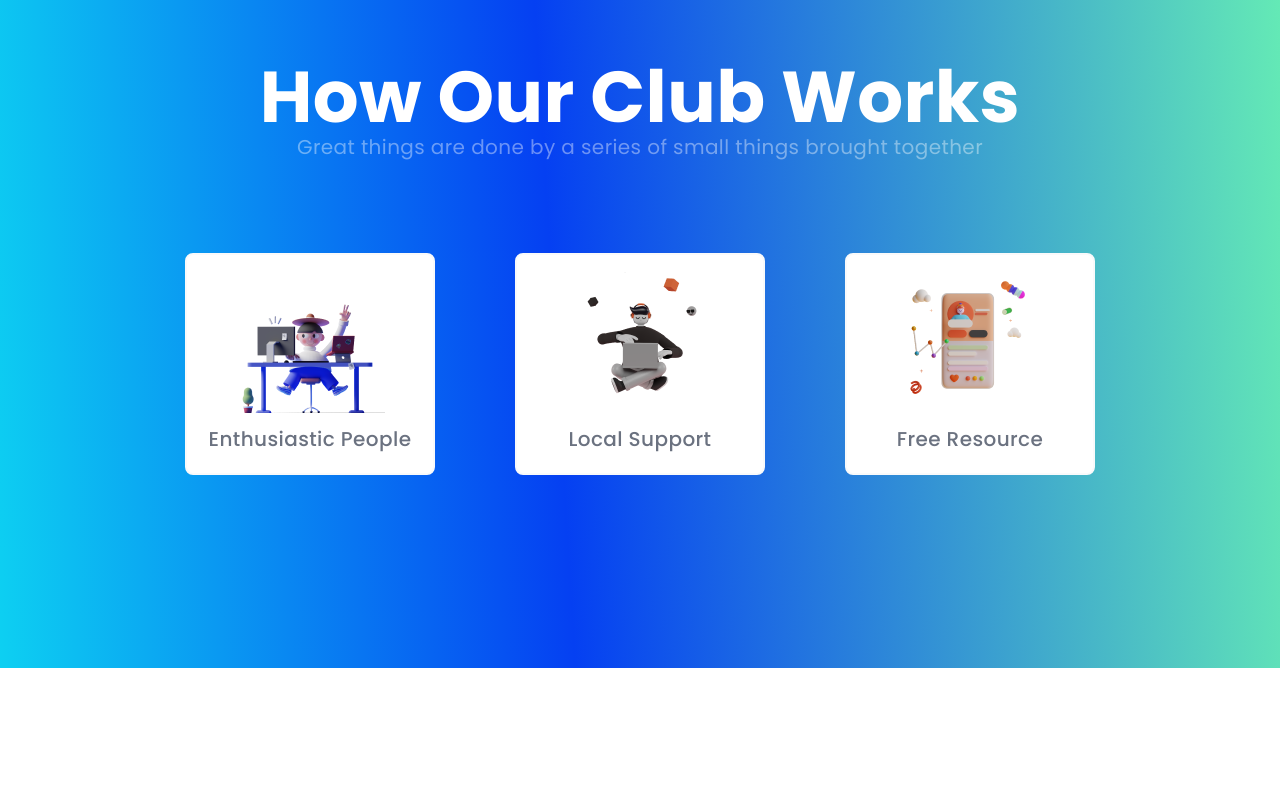
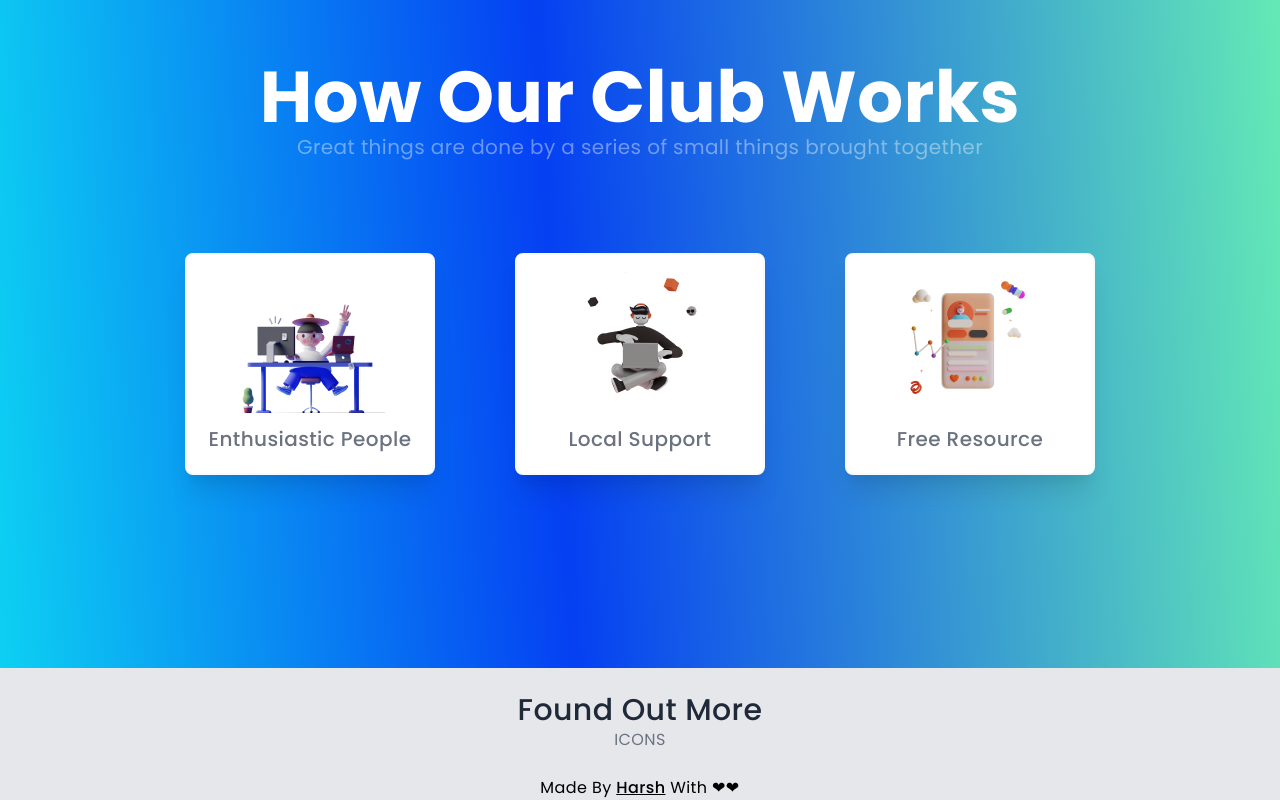
Before and after one commit to 0xharshrastogi/DevHead, a React (Create React App) app: page / in a window 1280 px wide. Shown: the part 932-1732 px from the top of the page. Before the commit the page ends 1600 px from the top, so only its background shows below. Built offline with nearby package versions, Linux system fonts and the light colour scheme.

Commit message:
Footer Created tobe Tested

```diff
--- a/src/components/Card/Card.tsx
+++ b/src/components/Card/Card.tsx
@@ -12,7 +12,7 @@ const Card = (props: Props) => {
   return (
     <div
       style={{ minWidth: "250px" }}
-      className="border-2 bg-white transition-shadow border-gray-50 rounded-lg p-2 w-full max-w-xs card"
+      className="border-2 bg-white border-gray-50 rounded-lg p-2 w-full transform transition-all shadow-xl hover:shadow-2xl hover:scale-105 max-w-xs card"
     >
       <div className="card__image_wrapper">
         <img src={imageSrc} alt={cardTitle} className="mx-auto card__image" />
--- /dev/null
+++ b/src/components/Footer/Footer.tsx
@@ -0,0 +1,22 @@
+const Footer = () => {
+  return (
+    <section className="bg-gray-200">
+      <div className="text-center py-6">
+        <h3 className=" text-gray-800 text-3xl font-medium">Found Out More</h3>
+        <ul className="text-gray-500">ICONS</ul>
+      </div>
+      <div className="text-center">
+        Made By{" "}
+        <a
+          className="font-medium underline"
+          href="https://github.com/theharshrastogi"
+        >
+          Harsh
+        </a>{" "}
+        With ❤❤
+      </div>
+    </section>
+  );
+};
+
+export default Footer;
--- a/src/containers/App.jsx
+++ b/src/containers/App.jsx
@@ -8,6 +8,7 @@ import JoinUs from "./JoinUs/JoinUs";
 import HomePage from "./Homepage/index";
 import useViewportWidth from "../hooks/useViewportWidth";
 import { WindowContext } from "../context/index";
+import Footer from "../components/Footer/Footer";
 
 const App = () => {
   const viewportWidth = useViewportWidth();
@@ -33,6 +34,7 @@ const App = () => {
             <HomePage />
           </Route>
         </Switch>
+        <Footer />
       </WindowContext.Provider>
     </>
   );
--- a/src/containers/Homepage/HomePage640.tsx
+++ b/src/containers/Homepage/HomePage640.tsx
@@ -7,8 +7,7 @@ import Sally12 from "../../assets/Saly-12.png";
 import Arthur from "../../assets/Aurthur.png";
 
 const HomePageMd = ({ messageText }: { messageText: string }) => {
-  return (
-    <>
+  const Section1 = () => (
     <section className="min-h-screen grid place-items-center">
       <section className="px-9 md:px-16 lg:px-20 grid grid-cols-2 hero">
         <section className="flex justify-center items-center overflow-hidden hero__greet">
@@ -33,7 +32,9 @@ const HomePageMd = ({ messageText }: { messageText: string }) => {
         </section>
       </section>
     </section>
+  );
 
+  const Section2 = () => (
     <section
       style={{
         background:
@@ -47,8 +48,7 @@ const HomePageMd = ({ messageText }: { messageText: string }) => {
           <div className="text-center">
             <h2 className="font-bold text-7xl">How Our Club Works</h2>
             <span className="text-xl opacity-40">
-                Great things are done by a series of small things brought
-                together
+              Great things are done by a series of small things brought together
             </span>
           </div>
         </div>
@@ -59,6 +59,11 @@ const HomePageMd = ({ messageText }: { messageText: string }) => {
         </section>
       </div>
     </section>
+  );
+  return (
+    <>
+      <Section1 />
+      <Section2 />
     </>
   );
 };
--- a/src/scss/basic/_global.scss
+++ b/src/scss/basic/_global.scss
@@ -1,4 +1,4 @@
-@import './variable';
+@import "./variable";
 
 html {
   scroll-behavior: smooth;
@@ -6,7 +6,26 @@ html {
 
 body {
   min-height: 100vh;
-  font-family: 'Poppins', sans-serif;
+  font-family: "Poppins", sans-serif;
   font-weight: 400;
   letter-spacing: 0.025em;
 }
+
+::-webkit-scrollbar {
+  background-color: blue;
+  width: 20px;
+  cursor: pointer;
+}
+
+::-webkit-scrollbar-track {
+  background: $blue;
+}
+
+::-webkit-scrollbar-thumb {
+  background-color: #ffffffbe;
+  border-radius: 0.5rem;
+}
+
+::-webkit-scrollbar-thumb:hover {
+  background-color: #fff;
+}
```
Also changed, not shown: src/styles/css/main.css, 1 other file (tests, documents, lock files or other folders). Lines whose indentation alone changed are shown as unchanged.
